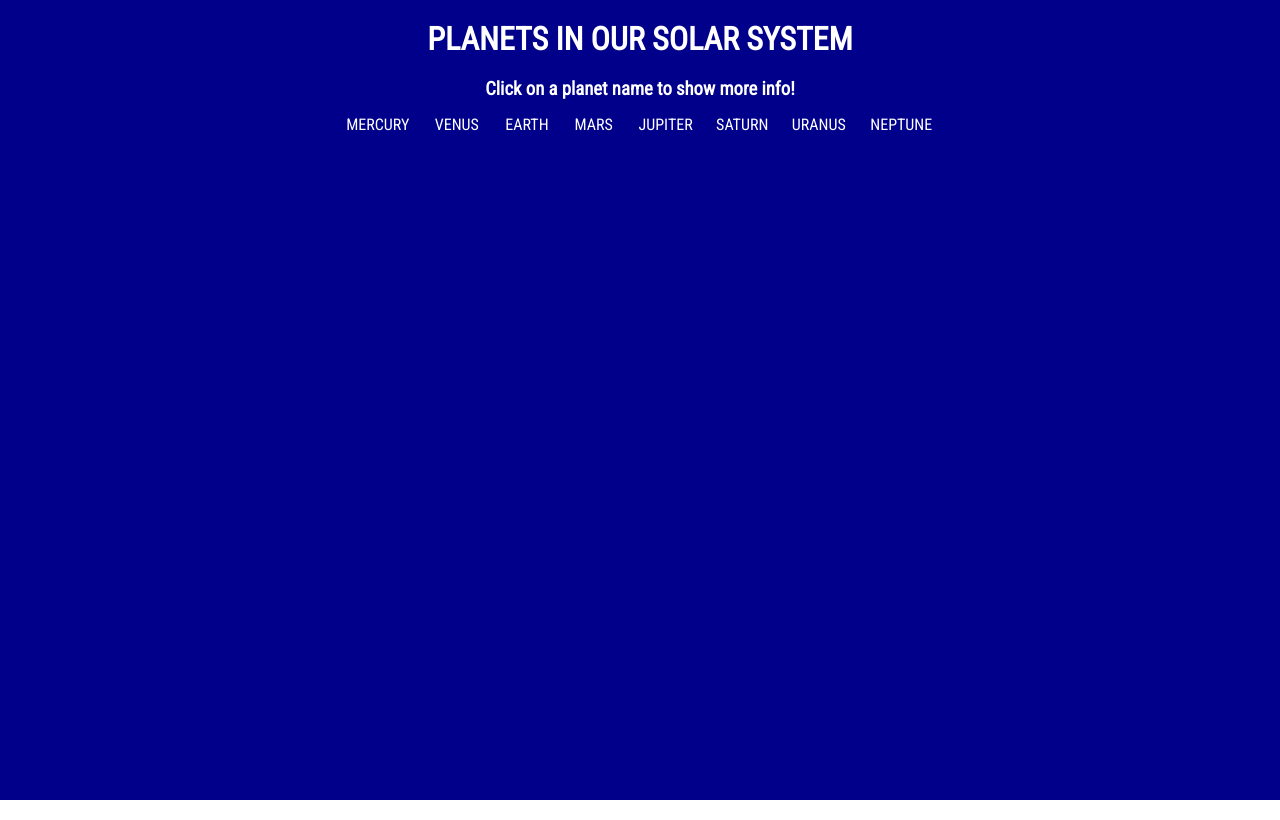
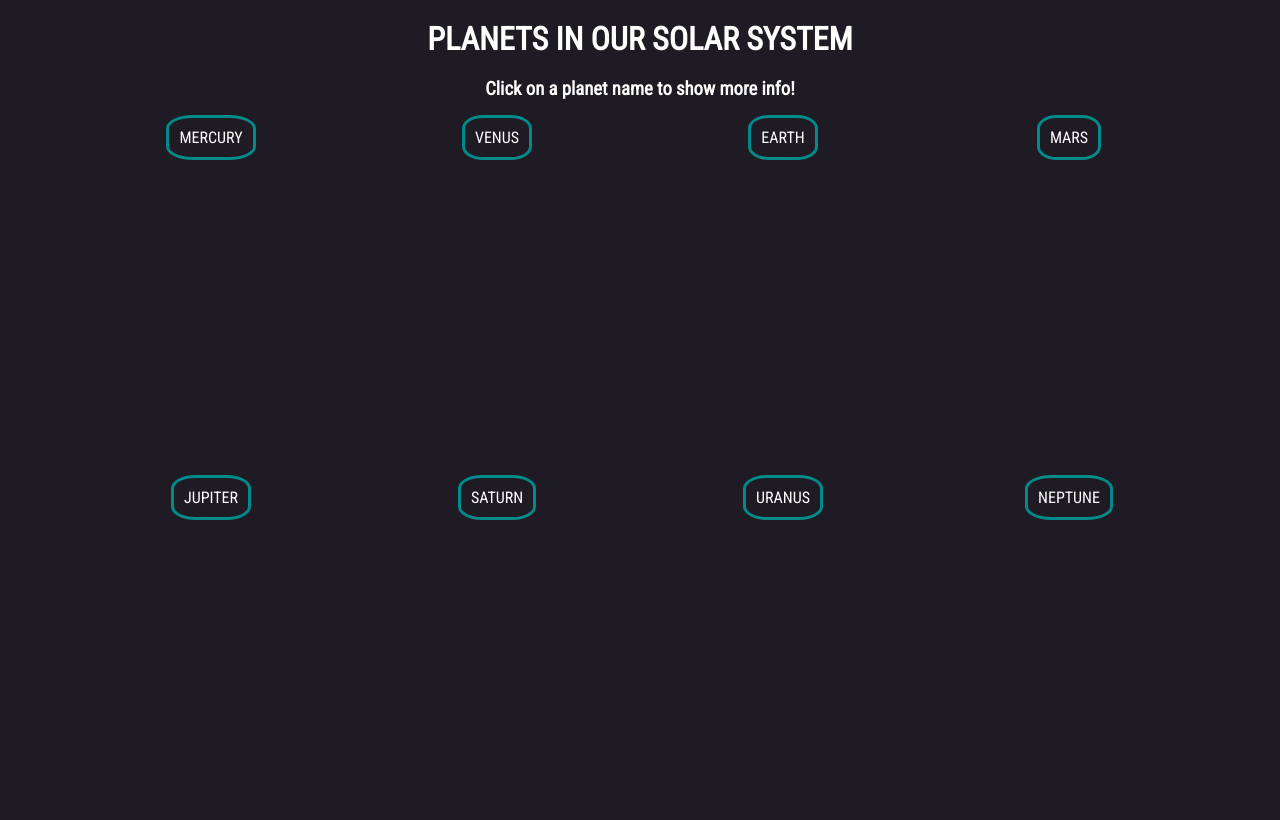
Before and after one commit to Student235555/solar-system-facts, a React (Create React App) app: page / in a window 1280 px wide. Built offline with nearby package versions, Linux system fonts and the light colour scheme.

Commit message:
Improve the design

```diff
--- a/src/styles/App.css
+++ b/src/styles/App.css
@@ -11,7 +11,7 @@
 
 .App{
   min-height: 100vh;
-  background-color: darkblue;
+  background-color: #1F1B24;
 }
 
 .mainH1{
--- a/src/styles/Planet.css
+++ b/src/styles/Planet.css
@@ -1,8 +1,18 @@
+.planetLiContainer{
+    width: 20%;
+    margin: 0 15px;
+    margin-bottom: 70px;
+}
+
 .LiPlanetMain{
     width: fit-content;
     margin: auto;
     margin-top: 15px;
+    margin-bottom: 30px;
+    padding: 10px;
     text-transform: uppercase;
+    border: 3px darkcyan solid;
+    border-radius: 30%;
     transition: 0.2s;
 }
 
@@ -23,6 +33,8 @@
 
 .divInLi{
     border: 3px solid yellow;
+    border-radius: 10%;
+    height: 200px;
 }
 
 .divInLiVis{
--- a/src/styles/PlanetsList.css
+++ b/src/styles/PlanetsList.css
@@ -2,5 +2,7 @@
     display: flex;
     flex-direction: row;
     justify-content: center;
+    align-items: center;
+    flex-wrap: wrap;
     list-style: none;
 }
```
